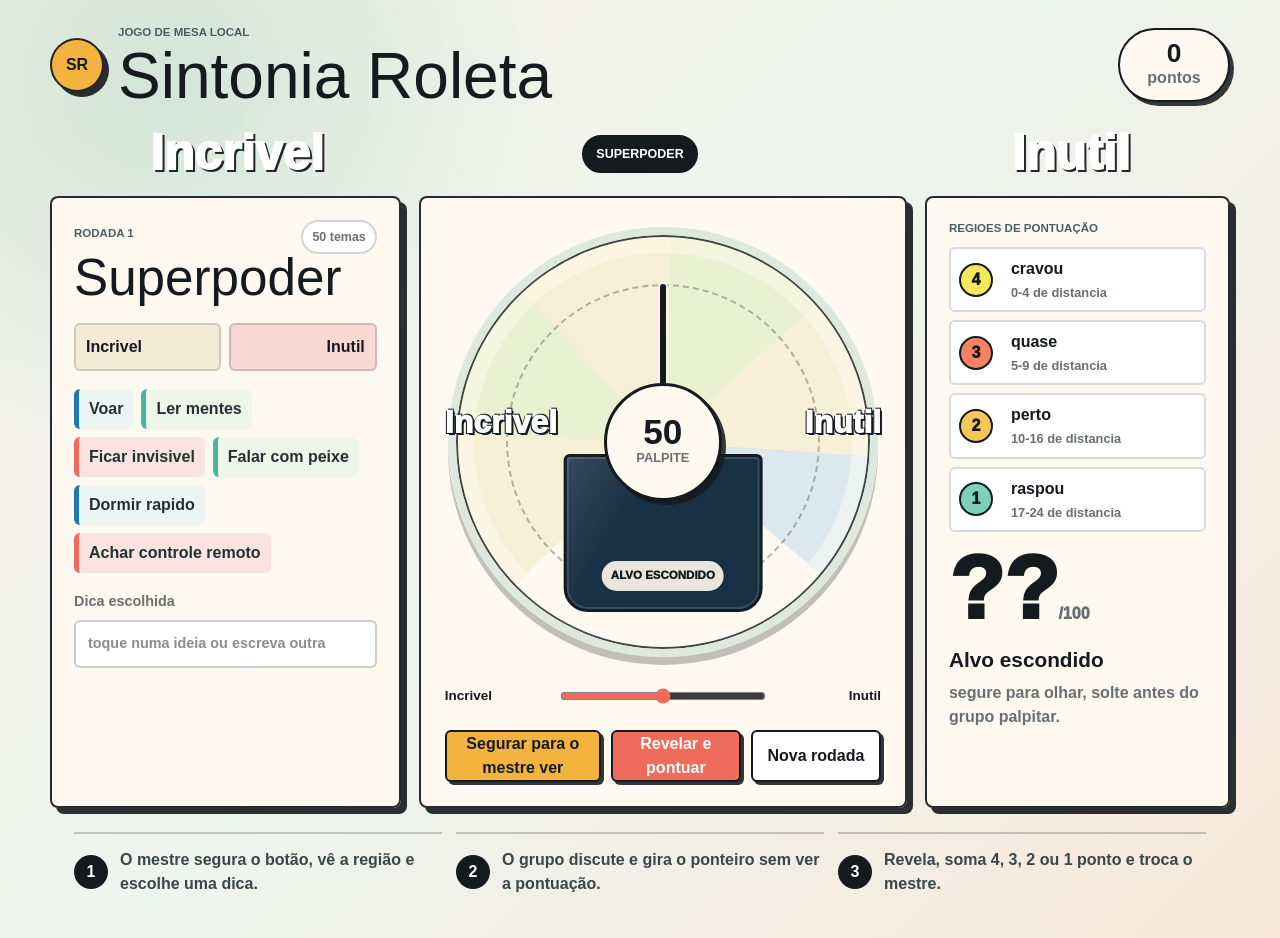
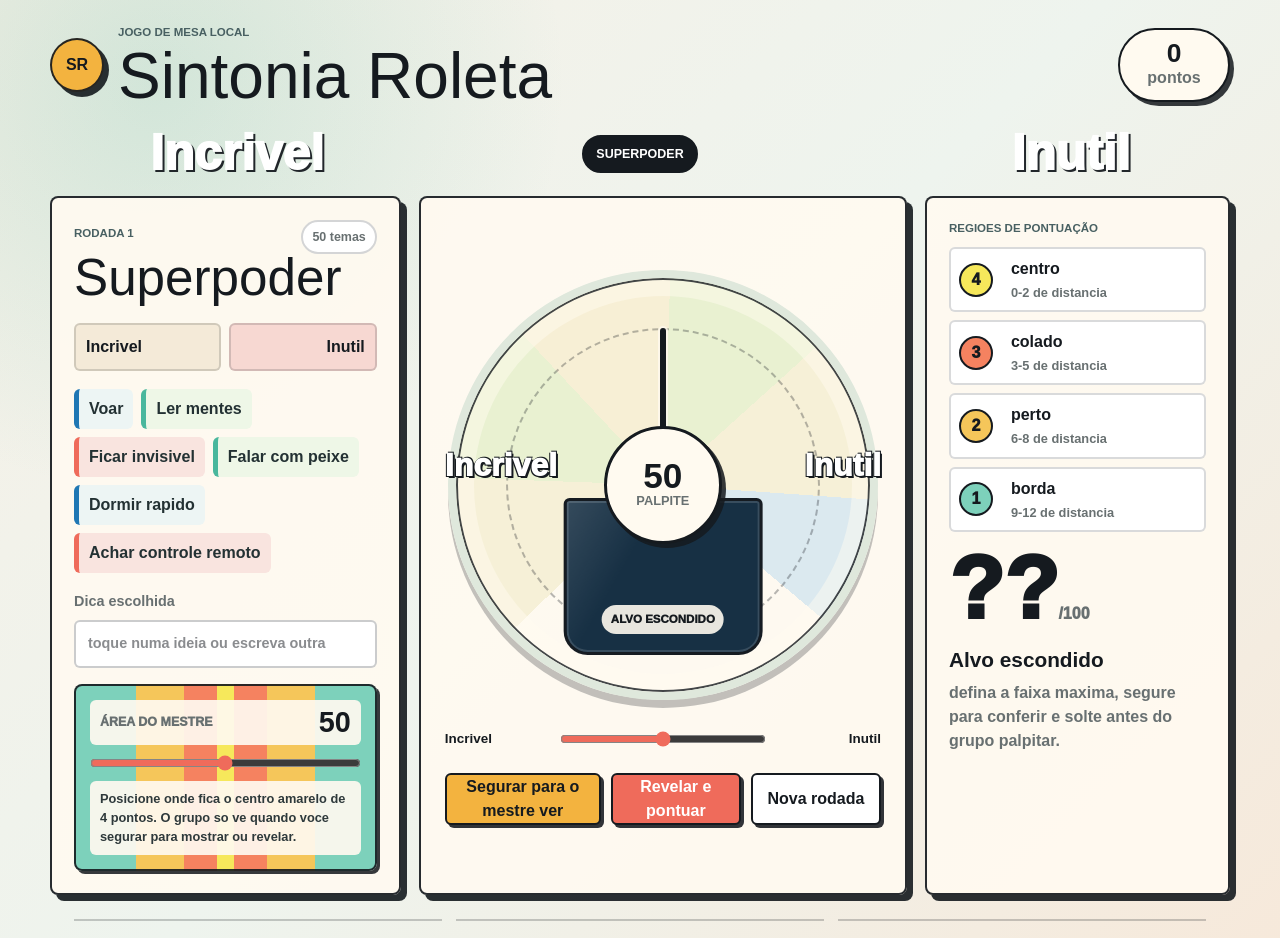
Before and after one commit to thiagwsmaia/sintonia-roleta, a Next.js app: page / in a window 1280 px wide. Shown: the top 938 px of the page. Built offline with nearby package versions, Linux system fonts and the light colour scheme.

Commit message:
Add master target control

```diff
--- a/app/globals.css
+++ b/app/globals.css
@@ -278,6 +278,48 @@ h2 {
   box-shadow: 0 0 0 3px rgba(31, 119, 180, 0.18);
 }
 
+.master-box {
+  display: grid;
+  gap: 10px;
+  margin-top: 16px;
+  padding: 14px;
+  border: 2px solid rgba(21, 26, 31, 0.9);
+  border-radius: 8px;
+  background:
+    linear-gradient(90deg, #7dd1bb 0 20%, #f5c65a 20% 36%, #f58260 36% 47%, #f6e85b 47% 53%, #f58260 53% 64%, #f5c65a 64% 80%, #7dd1bb 80% 100%);
+  box-shadow: 3px 3px 0 rgba(21, 26, 31, 0.86);
+}
+
+.master-box div {
+  display: flex;
+  align-items: center;
+  justify-content: space-between;
+  gap: 12px;
+  padding: 8px 10px;
+  border-radius: 6px;
+  background: rgba(255, 250, 240, 0.92);
+}
+
+.master-box span {
+  color: var(--muted);
+  font-size: 0.78rem;
+  font-weight: 950;
+  text-transform: uppercase;
+}
+
+.master-box strong {
+  font-size: 1.8rem;
+  line-height: 1;
+}
+
+.master-box small {
+  padding: 8px 10px;
+  border-radius: 6px;
+  background: rgba(255, 250, 240, 0.92);
+  color: #2e393b;
+  font-weight: 800;
+}
+
 .dial-card {
   display: grid;
   align-content: center;
@@ -369,6 +411,21 @@ h2 {
   transition: opacity 180ms ease;
   -webkit-mask: radial-gradient(circle, transparent 0 49%, #000 50% 77%, transparent 78%);
   mask: radial-gradient(circle, transparent 0 49%, #000 50% 77%, transparent 78%);
+}
+
+.score-zones::after {
+  content: "";
+  position: absolute;
+  inset: 0;
+  border-radius: 50%;
+  background: conic-gradient(
+    from 226deg,
+    transparent 0 var(--zone-4-start),
+    rgba(21, 26, 31, 0.38) var(--zone-4-start) calc(var(--zone-4-start) + 0.35%),
+    transparent calc(var(--zone-4-start) + 0.35%) var(--zone-4-end),
+    rgba(21, 26, 31, 0.38) var(--zone-4-end) calc(var(--zone-4-end) + 0.35%),
+    transparent calc(var(--zone-4-end) + 0.35%) 100%
+  );
 }
 
 .show-zones .score-zones {
--- a/app/page.tsx
+++ b/app/page.tsx
@@ -68,10 +68,10 @@ const cards: Card[] = [
 ];
 
 const scoreBands = [
-  { points: 4, label: "cravou", range: "0-4" },
-  { points: 3, label: "quase", range: "5-9" },
-  { points: 2, label: "perto", range: "10-16" },
-  { points: 1, label: "raspou", range: "17-24" },
+  { points: 4, label: "centro", range: "0-2" },
+  { points: 3, label: "colado", range: "3-5" },
+  { points: 2, label: "perto", range: "6-8" },
+  { points: 1, label: "borda", range: "9-12" },
 ];
 
 const initialRound: Round = {
@@ -82,7 +82,7 @@ const initialRound: Round = {
 function makeRound(): Round {
   return {
     card: cards[Math.floor(Math.random() * cards.length)],
-    target: Math.floor(10 + Math.random() * 81),
+    target: 50,
   };
 }
 
@@ -91,10 +91,10 @@ function clamp(value: number) {
 }
 
 function scoreFor(distance: number) {
-  if (distance <= 4) return 4;
-  if (distance <= 9) return 3;
-  if (distance <= 16) return 2;
-  if (distance <= 24) return 1;
+  if (distance <= 2) return 4;
+  if (distance <= 5) return 3;
+  if (distance <= 8) return 2;
+  if (distance <= 12) return 1;
   return 0;
 }
 
@@ -120,14 +120,14 @@ export default function Home() {
   const distance = Math.abs(guess - round.target);
   const currentPoints = scoreFor(distance);
   const showTarget = peeking || revealed;
-  const zoneOneStart = clamp(round.target - 24);
-  const zoneTwoStart = clamp(round.target - 16);
-  const zoneThreeStart = clamp(round.target - 9);
-  const zoneFourStart = clamp(round.target - 4);
-  const zoneFourEnd = clamp(round.target + 4);
-  const zoneThreeEnd = clamp(round.target + 9);
-  const zoneTwoEnd = clamp(round.target + 16);
-  const zoneOneEnd = clamp(round.target + 24);
+  const zoneOneStart = clamp(round.target - 12);
+  const zoneTwoStart = clamp(round.target - 8);
+  const zoneThreeStart = clamp(round.target - 5);
+  const zoneFourStart = clamp(round.target - 2);
+  const zoneFourEnd = clamp(round.target + 2);
+  const zoneThreeEnd = clamp(round.target + 5);
+  const zoneTwoEnd = clamp(round.target + 8);
+  const zoneOneEnd = clamp(round.target + 12);
 
   const dialStyle = useMemo(
     () =>
@@ -165,6 +165,13 @@ export default function Home() {
     setClue("");
     setLastPoints(null);
     setRoundNumber((value) => value + 1);
+  }
+
+  function setTarget(target: number) {
+    setRound((value) => ({
+      ...value,
+      target,
+    }));
   }
 
   function reveal() {
@@ -228,6 +235,25 @@ export default function Home() {
                 placeholder="toque numa ideia ou escreva outra"
               />
             </label>
+            <div className="master-box">
+              <div>
+                <span>Área do mestre</span>
+                <strong>{round.target}</strong>
+              </div>
+              <input
+                aria-label="Definir centro da pontuacao maxima"
+                type="range"
+                min="6"
+                max="94"
+                value={round.target}
+                onChange={(event) => setTarget(Number(event.target.value))}
+                disabled={revealed}
+              />
+              <small>
+                Posicione onde fica o centro amarelo de 4 pontos. O grupo so ve
+                quando voce segurar para mostrar ou revelar.
+              </small>
+            </div>
           </aside>
 
           <section
@@ -314,7 +340,7 @@ export default function Home() {
               ) : (
                 <>
                   <strong>{peeking ? "O mestre esta vendo" : "Alvo escondido"}</strong>
-                  <span>segure para olhar, solte antes do grupo palpitar.</span>
+                  <span>defina a faixa maxima, segure para conferir e solte antes do grupo palpitar.</span>
                 </>
               )}
             </div>
@@ -328,7 +354,7 @@ export default function Home() {
       <section className="rules-band" aria-label="Fluxo da rodada">
         <div>
           <span>1</span>
-          <p>O mestre segura o botão, vê a região e escolhe uma dica.</p>
+          <p>O mestre escolhe onde fica a faixa maxima e prepara a dica.</p>
         </div>
         <div>
           <span>2</span>
@@ -336,7 +362,7 @@ export default function Home() {
         </div>
         <div>
           <span>3</span>
-          <p>Revela, soma 4, 3, 2 ou 1 ponto e troca o mestre.</p>
+          <p>Revela, soma pela faixa estreita e troca o mestre.</p>
         </div>
       </section>
     </main>
```
Also changed, not shown: 2 other files (tests, documents, lock files or other folders).
